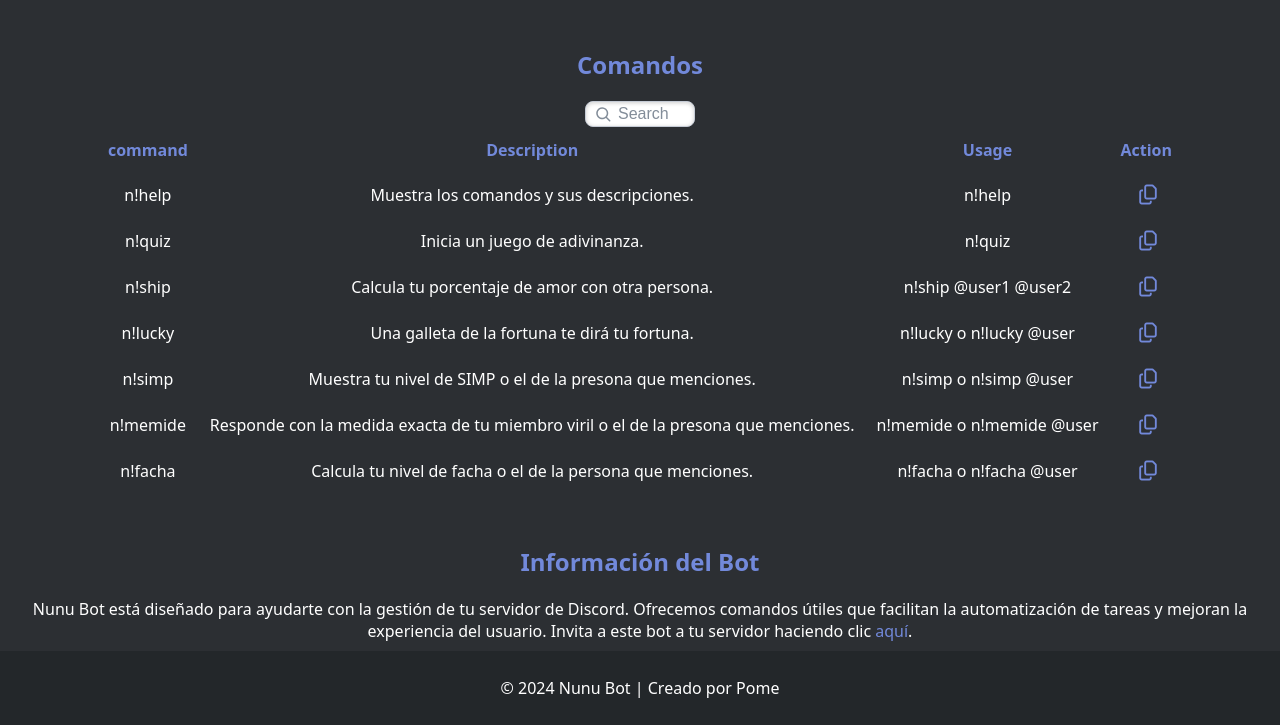
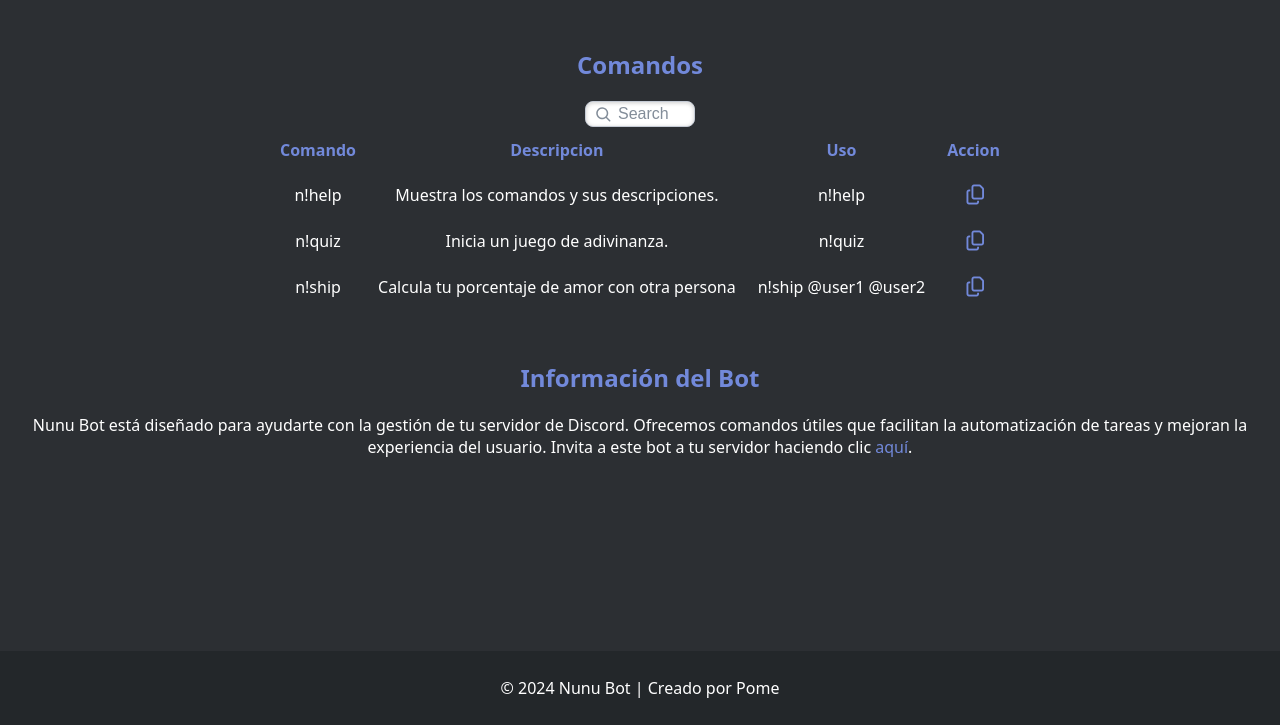
Before and after one commit to NunuDiscordBot/NunuDiscordBot.github.io, a plain HTML site: page index.html in a window 1280 px wide. Shown: the part 75-800 px from the top of the page. Drawn offline with Linux system fonts and the light colour scheme.

Commit message:
Revert "update"
This reverts commit 9f3ce81f093d0f06c7b4c2ed4b8e9b9c49056da4.

```diff
--- a/comandos.json
+++ /dev/null
@@ -1,37 +0,0 @@
-[
-    {
-      "command": "n!help",
-      "description": "Muestra los comandos y sus descripciones.",
-      "usage": "n!help"
-    },
-    {
-      "command": "n!quiz",
-      "description": "Inicia un juego de adivinanza.",
-      "usage": "n!quiz"
-    },
-    {
-      "command": "n!ship",
-      "description": "Calcula tu porcentaje de amor con otra persona.",
-      "usage": "n!ship @user1 @user2"
-    },
-    {
-      "command": "n!lucky",
-      "description": "Una galleta de la fortuna te dirá tu fortuna.",
-      "usage": "n!lucky o n!lucky @user"
-    },
-    {
-        "command": "n!simp",
-        "description": "Muestra tu nivel de SIMP o el de la presona que menciones.",
-        "usage": "n!simp o n!simp @user"
-    },
-    {
-        "command": "n!memide",
-        "description": "Responde con la medida exacta de tu miembro viril o el de la presona que menciones.",
-        "usage": "n!memide o n!memide @user"
-    },
-    {
-        "command": "n!facha",
-        "description": "Calcula tu nivel de facha o el de la persona que menciones.",
-        "usage": "n!facha o n!facha @user"
-    }
-]
--- a/index.html
+++ b/index.html
@@ -18,6 +18,7 @@
     <meta name="twitter:description" content="Descubre los comandos útiles de Nunu Bot para gestionar tu servidor.">
     <meta name="twitter:image" content="logo.png">
     <script src="https://kit.fontawesome.com/974e75b81c.js" crossorigin="anonymous"></script>
+    <script src="script.js"></script>
 </head>
 <body>
 
@@ -33,6 +34,10 @@
     <main>
         <section>
             <h2>Comandos</h2>
+            <!-- <h3>Proximamente.</h3> -->
+            <!-- <p>- <strong>!comando1</strong>: Descripción del comando 1</p>
+            <p>- <strong>!comando2</strong>: Descripción del comando 2</p>
+            <p>- <strong>!comando3</strong>: Descripción del comando 3</p> -->
             <div class="container">
                 <div class="card shadow my-5">
                   <div class="card-body">
@@ -43,17 +48,47 @@
                     <table class="table table-searchable table-striped table-bordered table-hover table-responsive">
                         <thead>
                           <tr>
-                            <th>command</th>
-                            <th>Description</th>
-                            <th>Usage</th>
-                            <th>Action</th>
+                            <th>Comando</th>
+                            <th>Descripcion</th>
+                            <th>Uso</th>
+                            <th>Accion</th>
                           </tr>
                         </thead>
-                        <tbody id="command-table-body">
-                          <!-- Aquí se insertarán dinámicamente los comandos -->
+                        <tbody>
+                          <tr>
+                            <td>n!help</td>
+                            <td>Muestra los comandos y sus descripciones.</td>
+                            <td>n!help</td>
+                            <td data-searchable="false">
+                              <button type="button" onclick="copyToClipboard(this)">
+                                <i class="fa-regular fa-copy"></i>
+                              </button>
+                            </td>
+                          </tr>
+                          <tr>
+                            <td>n!quiz</td>
+                            <td>Inicia un juego de adivinanza.</td>
+                            <td>n!quiz</td>
+                            <td data-searchable="false">
+                              <button type="button" onclick="copyToClipboard(this)">
+                                <i class="fa-regular fa-copy"></i>
+                              </button>
+                            </td>
+                          </tr>
+                          <tr>
+                            <td>n!ship</td>
+                            <td>Calcula tu porcentaje de amor con otra persona</td>
+                            <td>n!ship @user1 @user2</td>
+                            <td data-searchable="false">
+                              <button type="button" onclick="copyToClipboard(this)">
+                                <i class="fa-regular fa-copy"></i>
+                              </button>
+                            </td>
+                          </tr>
                         </tbody>
                       </table>
                   </div>
+                  <!-- <div class="card-footer"></div> -->
                 </div>
             </div>
         </section>
@@ -66,7 +101,5 @@
     <footer>
         <p>© 2024 Nunu Bot | Creado por Pome</p>
     </footer>
-
-    <script src="script.js"></script> <!-- Archivo JavaScript separado -->
 </body>
 </html>
--- a/script.js
+++ b/script.js
@@ -1,74 +1,68 @@
-document.addEventListener('DOMContentLoaded', () => {
 const [form] = document.forms;
 const feedback = document.querySelector('.feedback');
-    const tableBody = document.getElementById('command-table-body');
+const table = document.querySelector('table');
+const tbodyRows = [...table.tBodies[0].rows];
 
-    // Búsqueda en la tabla
+const getCellValue = cell => {
+  return cell.innerText || cell.textContent;
+}
+
 form.searchBox.addEventListener('input', e => {
   const term = e.target.value.toLowerCase();
-      const rows = [...tableBody.rows];
+  const hasValue = !!e.target.value.length;
   let resultCount = 0;
 
-      rows.forEach(row => {
+  tbodyRows.forEach(row => {
     const cells = row.querySelectorAll('td:not([data-searchable="false"])');
     let isFound = false;
 
     cells.forEach(cell => {
-          const value = cell.innerText.toLowerCase();
-          if (value.includes(term)) {
+      const value = getCellValue(cell).toLowerCase();
+      const isMatch = value.includes(term);
+
+      if (isMatch) {
         isFound = true;
       }
-          cell.classList.toggle('is-match', term && value.includes(term));
+
+      cell.classList.toggle('is-match', hasValue && isMatch);
     });
 
     row.classList.toggle('is-hidden', !isFound);
     resultCount += isFound ? 1 : 0;
   });
 
-      feedback.textContent = term
+  feedback.textContent = hasValue
     ? resultCount === 1
       ? 'Showing 1 result'
       : `Showing ${resultCount} results`
     : null;
 });
 
-    // Cargar comandos desde JSON
-    fetch('./comandos.json')
-      .then(response => response.json())
-      .then(data => {
-        data.forEach(command => {
-          const row = document.createElement('tr');
-          row.innerHTML = `
-            <td>${command.command}</td>
-            <td>${command.description}</td>
-            <td>${command.usage}</td>
-            <td data-searchable="false">
-              <button type="button" onclick="copyToClipboard(this)">
-                <i class="fa-regular fa-copy"></i>
-              </button>
-            </td>
-          `;
-          tableBody.appendChild(row);
-        });
-      })
-      .catch(error => console.error('Error al cargar el archivo JSON:', error));
-  });
 
-  // Función para copiar al portapapeles y cambiar el icono
+
 function copyToClipboard(button) {
+    // Encuentra el primer <td> en el mismo <tr> que el botón
     const firstTd = button.closest('tr').querySelector('td');
+
+    // Crea un elemento temporal para copiar el texto
     const tempInput = document.createElement('input');
     tempInput.value = firstTd.textContent;
     document.body.appendChild(tempInput);
+
+    // Selecciona y copia el contenido
     tempInput.select();
     document.execCommand('copy');
     document.body.removeChild(tempInput);
 
+    // Cambiar el icono por un check
     const icon = button.querySelector('i');
     icon.classList.remove('fa-copy');
     icon.classList.add('fa-check');
+
+    // Agregar clase para animación de éxito
     button.classList.add('copied');
 
+    // Restaurar el icono original después de 2 segundos
     setTimeout(() => {
       icon.classList.remove('fa-check');
       icon.classList.add('fa-copy');
--- a/styles.css
+++ b/styles.css
@@ -137,7 +137,6 @@ td > button {
     border: 0;
     font-size: 20px;
     transition: color 0.3s ease;
-    cursor: pointer;
 }
 
 td > button.copied {
```
Lines whose indentation alone changed are shown as unchanged.
